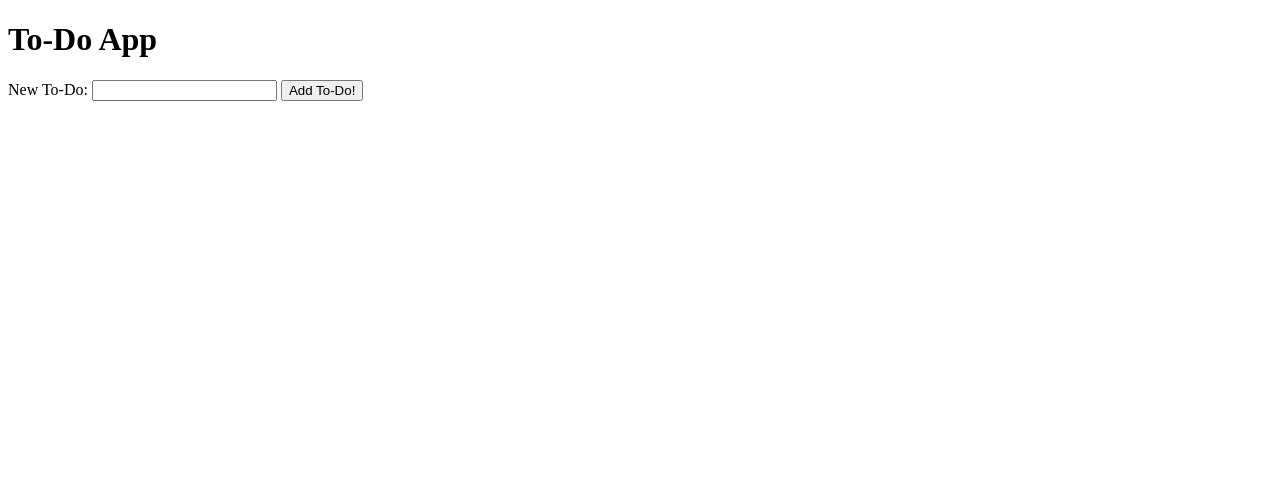
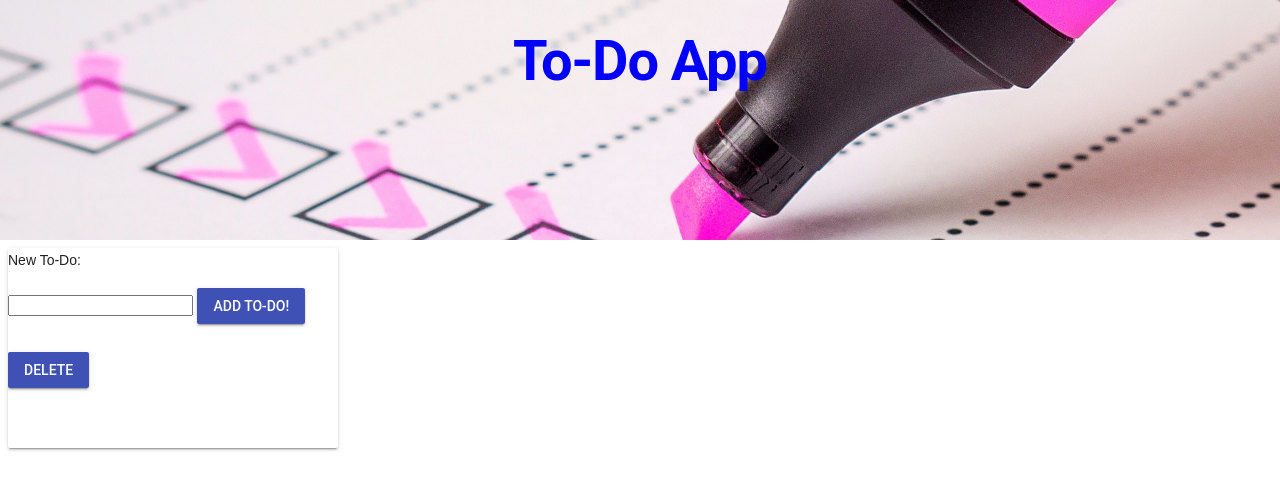
Before and after one commit to jknowles14/to-do-app, a plain HTML site: page index.html in a window 1280 px wide. Drawn offline with nearby package versions, Linux system fonts and the light colour scheme.

Commit message:
Assignment DOM Script part 1 push 4

```diff
--- a/app.js
+++ b/app.js
@@ -31,6 +31,11 @@ function onReady(){
    newToDoText.value = '';
  });
 }
+function deleteToDo() {
+        toDos = toDos.filter(item => {
+          return item != toDo;
+        });
+      }
 window.onload = function() {
   onReady();
 };
--- a/index.html
+++ b/index.html
@@ -1,18 +1,44 @@
 <!DOCTYPE html>
 <html>
+
 <head>
   <meta name="viewport" content="width=device-width, initial-scale=1">
   <title>To-Do App</title>
+  <meta name="viewport" content="width=device-width, initial-scale=1">
+  <!-- Material Design Lite -->
+  <link rel="stylesheet" href="https://code.getmdl.io/1.3.0/material.indigo-pink.min.css" />
+  <script defer src="https://code.getmdl.io/1.3.0/material.min.js"></script>
+  <!-- Custom Styles -->
+  <link rel="stylesheet" href="styles/main.css">
 </head>
+
 <body>
+  <header class="mdl-layout__header mdl-layout__header--transparent">
     <h1>To-Do App</h1>
+  </header>
+  <main class=" mdl-layout__content mdl-grid">
+    <div class="toDoFormArea demo-card-wide mdl-card mdl-shadow--2dp">
+
       <form id="addToDoForm">
-    <label for="newToDoText">New To-Do:</label>
+        <p>
+          <label for="newToDoText">New To-Do:</label> </p>
         <input type="text" id="newToDoText">
-    <button type="submit">Add To-Do!</button>
+
+        <button class="submit mdl-button mdl-js-button mdl-button--raised mdl-button--colored">Add To-Do!</button>
       </form>
+
+
       <ul id="toDoList">
       </ul>
+
+      <form id="deleteToDo">
+        <button class=" delete mdl-button mdl-js-button mdl-button--raised mdl-button--colored">Delete</button>
+      </form>
+
+    </div>
+  </main>
+
   <script src="app.js"></script>
 </body>
+
 </html>
--- /dev/null
+++ b/styles/main.css
@@ -0,0 +1,18 @@
+header {
+  background: url(../images/checklist.jpg) center / cover;
+  height: 30vh;
+  justify-content: center;
+  text-align: center;
+}
+
+h1 {
+  color: hsla(240,100%,50%);
+  font-weight: bold;
+}
+
+
+ body {
+  padding-bottom: 5rem;
+  font-family: "robto","Arial",sans-serif;
+}
+/*changes
```
Also changed, not shown: images/checklist.jpg (added). Lines whose indentation alone changed are shown as unchanged.
